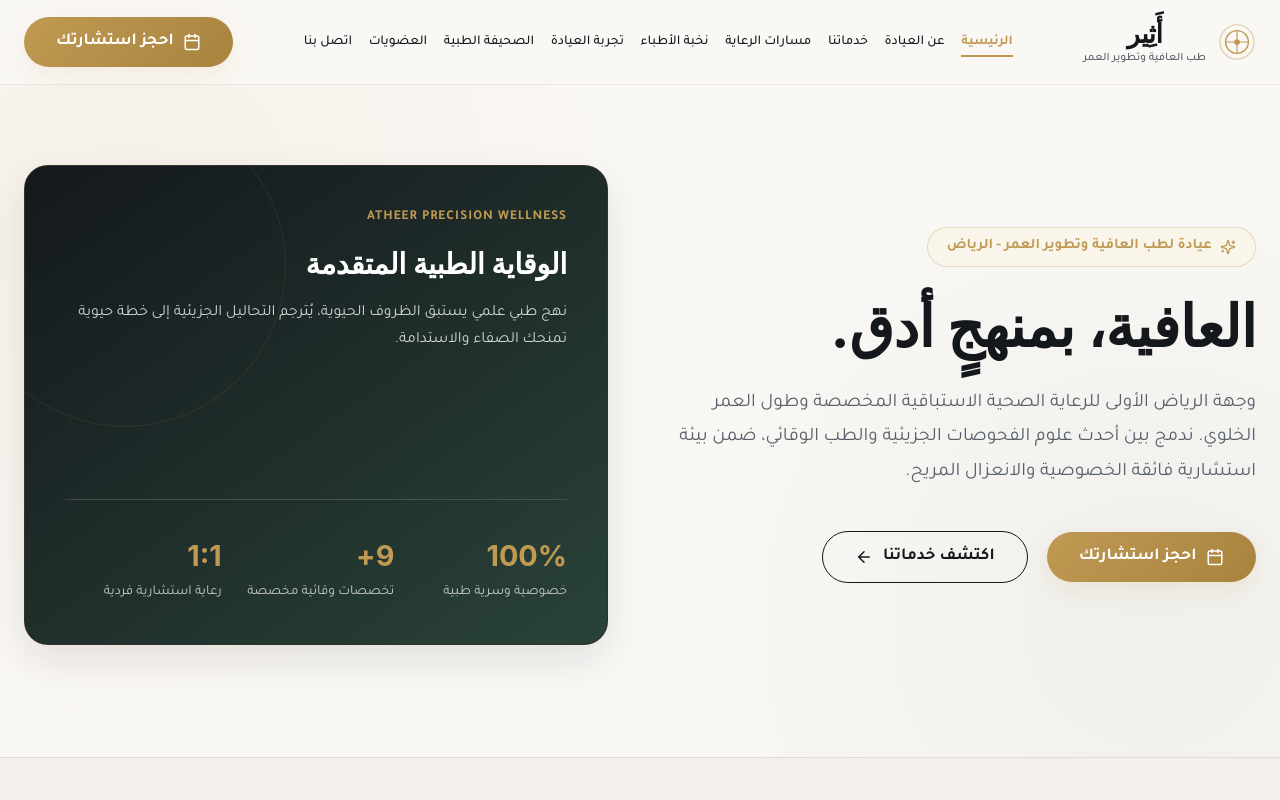
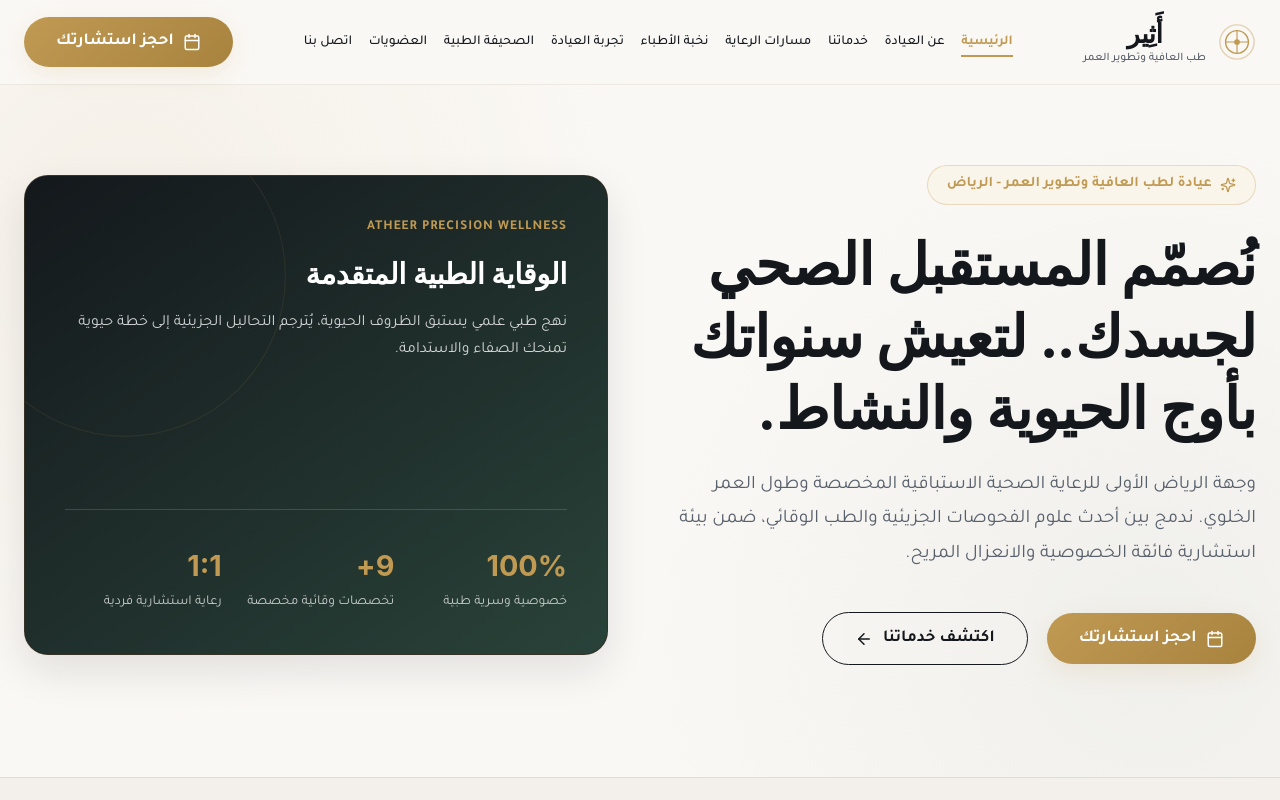
Before and after one commit to azizalzahrani/wellness-and-longevity, a React (Vite) app: page / in a window 1280 px wide. Shown: the top 800 px of the page. Built offline with nearby package versions, Linux system fonts and the light colour scheme; a web font is replaced by a local one.

Commit message:
Update clinic slogan to a meaningful proactive longevity statement

```diff
--- a/src/data/clinicData.js
+++ b/src/data/clinicData.js
@@ -3,7 +3,7 @@
 export const clinicInfo = {
   name: "أَثِير",
   tagline: "طب العافية وتطوير العمر",
-  slogan: "العافية، بمنهجٍ أدق.",
+  slogan: "نُصمّم المستقبل الصحي لجسدك.. لتعيش سنواتك بأوج الحيوية والنشاط.",
   city: "الرياض، المملكة العربية السعودية",
   address: "حي الهدا، طريق الأميرة نورة بنت عبدالرحمن، الرياض",
   phone: "[REDACTED]",
```
